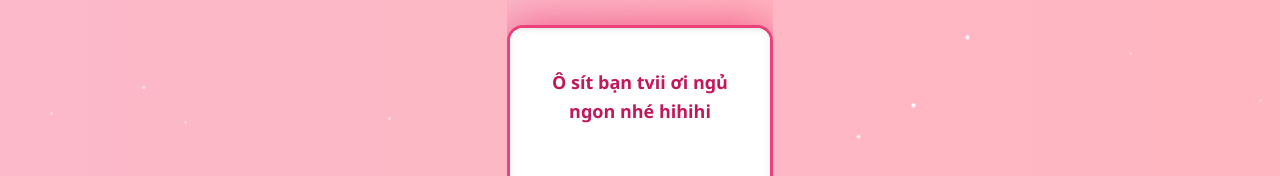
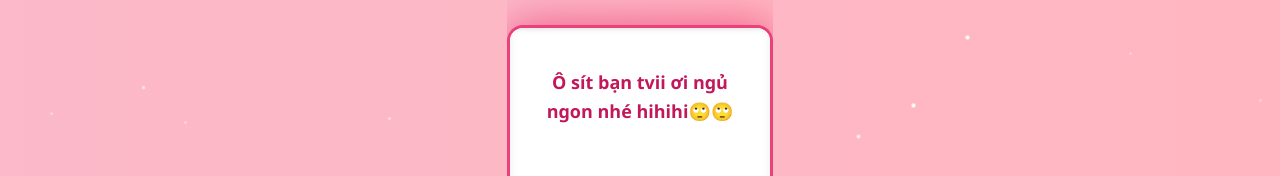
Before and after one commit to fored07/tuongvibo, a plain HTML site: page index.html in a window 1280 px wide. Both pictures are taken after a click on the element 640 px from the left and 400 px from the top of the page. Shown: the part 277-453 px from the top of the page. Drawn offline with Linux system fonts and the light colour scheme.

Commit message:
Update index.html

```diff
--- a/index.html
+++ b/index.html
@@ -11,7 +11,7 @@
   <div class="envelope" onclick="openLetter()">
     <div class="flap"></div>
     <div class="letter">
-      <p>Ô sít bạn tvii ơi ngủ ngon nhé hihihi</p>
+      <p>Ô sít bạn tvii ơi ngủ ngon nhé hihihi🙄🙄</p>
       <a href="https://vt.tiktok.com/ZNdckpQor/" target="_blank" class="btn-link">🌸 Ấn zô đây đi 🌸</a>
     </div>
     <p class="label">📩 Lá thư</p>
```
